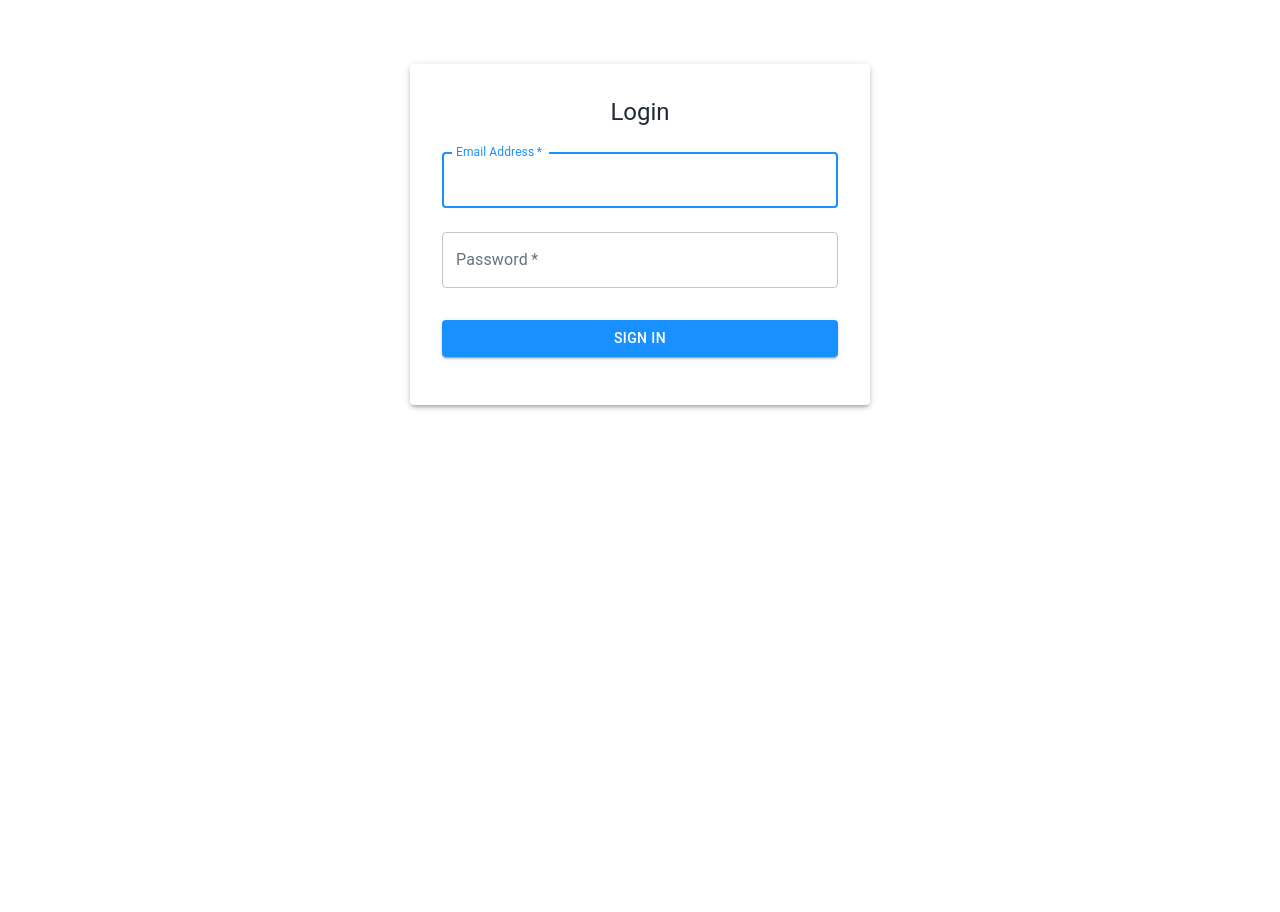
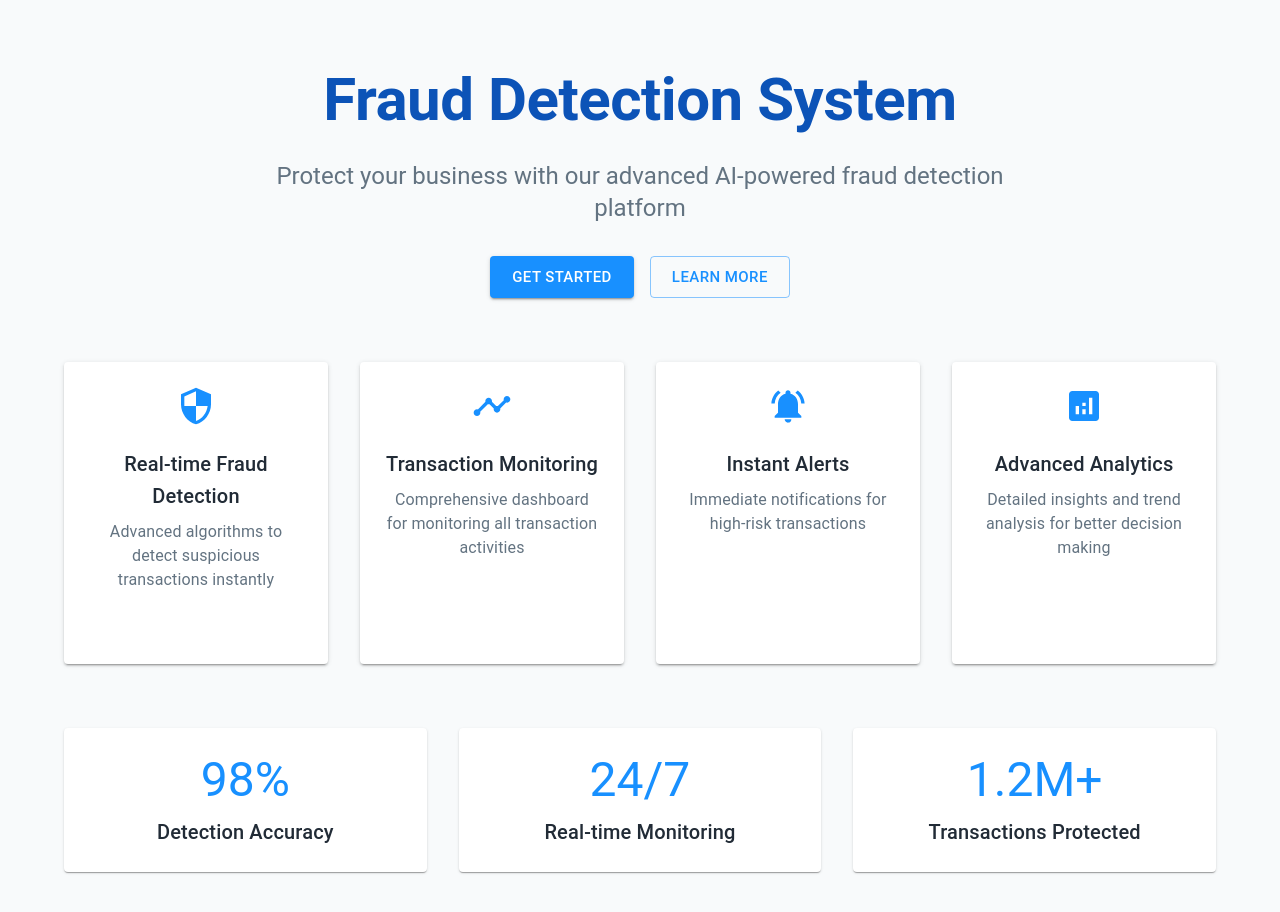
Before and after one commit to gazzaar/fraud-detection, a React (Vite) app: page / in a window 1280 px wide. Before the commit this address led to /login. Shown: the top 912 px of the page. Before the commit the page ends 864 px from the top, so only its background shows below. Built offline with nearby package versions, Linux system fonts and the light colour scheme.

Commit message:
feat: Add landing page

```diff
--- a/src/App.jsx
+++ b/src/App.jsx
@@ -4,6 +4,7 @@ import AlertSection from './components/AlertSection/AlertSection';
 import Login from './components/Auth/Login';
 import ProtectedRoute from './components/Auth/ProtectedRoute';
 import Dashboard from './components/Dashboard/Dashboard';
+import LandingPage from './components/LandingPage/LandingPage';
 import Layout from './components/Layout/Layout';
 import NotFound from './components/NotFound/NotFound';
 import TransactionList from './components/TransactionList/TransactionList';
@@ -50,9 +51,10 @@ const App = () => {
       <ThemeProvider>
         <BrowserRouter>
           <Routes>
+            <Route path="/" element={<LandingPage />} />
             <Route path="/login" element={<Login />} />
             <Route
-              path="/"
+              path="/dashboard"
               element={
                 <ProtectedRoute>
                   <Layout />
--- a/src/components/AlertSection/AlertSection.jsx
+++ b/src/components/AlertSection/AlertSection.jsx
@@ -1,7 +1,7 @@
 // import './AlertSection.css';
 import {
-  Box,
   Chip,
+  Container,
   FormControl,
   InputLabel,
   MenuItem,
@@ -18,6 +18,7 @@ import {
   Typography,
 } from '@mui/material';
 import { useState } from 'react';
+import styles from '../Dashboard/Dashboard.module.css';
 
 const AlertSection = ({ data }) => {
   const [severityFilter, setSeverityFilter] = useState('all');
@@ -57,12 +58,19 @@ const AlertSection = ({ data }) => {
   };
 
   return (
-    <Box>
-      <Typography variant="h4" component="h1" gutterBottom>
+    <Container maxWidth="xl">
+      <div className={styles.container}>
+        <div className={styles.header}>
+          <Typography variant="h4" component="h1">
             Fraud Alerts
           </Typography>
+        </div>
 
-      <Stack direction={{ xs: 'column', sm: 'row' }} spacing={2} sx={{ mb: 3 }}>
+        <Stack
+          direction={{ xs: 'column', sm: 'row' }}
+          spacing={2}
+          sx={{ mb: 3 }}
+        >
           <TextField
             label="Search"
             variant="outlined"
@@ -136,7 +144,8 @@ const AlertSection = ({ data }) => {
             </Table>
           </TableContainer>
         </Paper>
-    </Box>
+      </div>
+    </Container>
   );
 };
 
--- a/src/components/Auth/Login.jsx
+++ b/src/components/Auth/Login.jsx
@@ -20,7 +20,7 @@ const Login = () => {
     e.preventDefault();
     // Mock login - replace with actual API call
     login({ email });
-    navigate('/');
+    navigate('/dashboard');
   };
 
   return (
--- a/src/components/Auth/LoginChoice.jsx
+++ b/src/components/Auth/LoginChoice.jsx
@@ -39,14 +39,14 @@ const LoginChoice = () => {
         <Button
           variant="contained"
           size="large"
-          onClick={() => handleChoice('/')}
+          onClick={() => handleChoice('/dashboard')}
         >
           Go to Dashboard
         </Button>
         <Button
           variant="outlined"
           size="large"
-          onClick={() => handleChoice('/upload')}
+          onClick={() => handleChoice('/dashboard/upload')}
         >
           Upload Historical Data
         </Button>
--- /dev/null
+++ b/src/components/LandingPage/LandingPage.jsx
@@ -0,0 +1,139 @@
+import AnalyticsIcon from '@mui/icons-material/Analytics';
+import NotificationsActiveIcon from '@mui/icons-material/NotificationsActive';
+import SecurityIcon from '@mui/icons-material/Security';
+import TimelineIcon from '@mui/icons-material/Timeline';
+import { Box, Button, Container, Grid, Paper, Typography } from '@mui/material';
+import { useNavigate } from 'react-router-dom';
+
+const LandingPage = () => {
+  const navigate = useNavigate();
+
+  const features = [
+    {
+      icon: <SecurityIcon sx={{ fontSize: 40 }} />,
+      title: 'Real-time Fraud Detection',
+      description:
+        'Advanced algorithms to detect suspicious transactions instantly',
+    },
+    {
+      icon: <TimelineIcon sx={{ fontSize: 40 }} />,
+      title: 'Transaction Monitoring',
+      description:
+        'Comprehensive dashboard for monitoring all transaction activities',
+    },
+    {
+      icon: <NotificationsActiveIcon sx={{ fontSize: 40 }} />,
+      title: 'Instant Alerts',
+      description: 'Immediate notifications for high-risk transactions',
+    },
+    {
+      icon: <AnalyticsIcon sx={{ fontSize: 40 }} />,
+      title: 'Advanced Analytics',
+      description:
+        'Detailed insights and trend analysis for better decision making',
+    },
+  ];
+
+  return (
+    <Box sx={{ bgcolor: 'background.default', minHeight: '100vh' }}>
+      <Container maxWidth="lg">
+        {/* Hero Section */}
+        <Box sx={{ py: 8, textAlign: 'center' }}>
+          <Typography
+            variant="h2"
+            component="h1"
+            sx={{
+              mb: 3,
+              fontWeight: 700,
+              color: 'primary.dark',
+            }}
+          >
+            Fraud Detection System
+          </Typography>
+          <Typography
+            variant="h5"
+            sx={{ mb: 4, color: 'text.secondary', maxWidth: 800, mx: 'auto' }}
+          >
+            Protect your business with our advanced AI-powered fraud detection
+            platform
+          </Typography>
+          <Button
+            variant="contained"
+            size="large"
+            onClick={() => navigate('/login')}
+            sx={{ mr: 2 }}
+          >
+            Get Started
+          </Button>
+          <Button
+            variant="outlined"
+            size="large"
+            onClick={() => navigate('/about')}
+          >
+            Learn More
+          </Button>
+        </Box>
+
+        {/* Features Section */}
+        <Grid container spacing={4} sx={{ mb: 8 }}>
+          {features.map((feature, index) => (
+            <Grid item xs={12} sm={6} md={3} key={index}>
+              <Paper
+                sx={{
+                  p: 3,
+                  height: '100%',
+                  textAlign: 'center',
+                  transition: 'transform 0.2s',
+                  '&:hover': {
+                    transform: 'translateY(-4px)',
+                  },
+                }}
+                elevation={2}
+              >
+                <Box sx={{ color: 'primary.main', mb: 2 }}>{feature.icon}</Box>
+                <Typography variant="h6" sx={{ mb: 1 }}>
+                  {feature.title}
+                </Typography>
+                <Typography color="text.secondary">
+                  {feature.description}
+                </Typography>
+              </Paper>
+            </Grid>
+          ))}
+        </Grid>
+
+        {/* Statistics Section */}
+        <Box sx={{ py: 6, textAlign: 'center' }}>
+          <Grid container spacing={4}>
+            <Grid item xs={12} md={4}>
+              <Paper sx={{ p: 3 }}>
+                <Typography variant="h3" color="primary.main" sx={{ mb: 1 }}>
+                  98%
+                </Typography>
+                <Typography variant="h6">Detection Accuracy</Typography>
+              </Paper>
+            </Grid>
+            <Grid item xs={12} md={4}>
+              <Paper sx={{ p: 3 }}>
+                <Typography variant="h3" color="primary.main" sx={{ mb: 1 }}>
+                  24/7
+                </Typography>
+                <Typography variant="h6">Real-time Monitoring</Typography>
+              </Paper>
+            </Grid>
+            <Grid item xs={12} md={4}>
+              <Paper sx={{ p: 3 }}>
+                <Typography variant="h3" color="primary.main" sx={{ mb: 1 }}>
+                  1.2M+
+                </Typography>
+                <Typography variant="h6">Transactions Protected</Typography>
+              </Paper>
+            </Grid>
+          </Grid>
+        </Box>
+      </Container>
+    </Box>
+  );
+};
+
+export default LandingPage;
--- a/src/components/Layout/Layout.jsx
+++ b/src/components/Layout/Layout.jsx
@@ -1,11 +1,4 @@
-import {
-  AppBar,
-  Box,
-  Button,
-  Container,
-  Toolbar,
-  Typography,
-} from '@mui/material';
+import { AppBar, Box, Button, Toolbar, Typography } from '@mui/material';
 import { NavLink, Outlet } from 'react-router-dom';
 import { useAuth } from '../../context/AuthContext';
 import styles from './Layout.module.css';
@@ -33,7 +26,7 @@ const Layout = () => {
           </Typography>
           <Box sx={{ flexGrow: 2, display: 'flex', gap: 3 }}>
             <NavLink
-              to="/"
+              to="/dashboard"
               end
               className={({ isActive }) =>
                 `${styles.navLink} ${isActive ? styles.activeLink : ''}`
@@ -42,7 +35,7 @@ const Layout = () => {
               Dashboard
             </NavLink>
             <NavLink
-              to="/upload"
+              to="/dashboard/upload"
               className={({ isActive }) =>
                 `${styles.navLink} ${isActive ? styles.activeLink : ''}`
               }
@@ -50,7 +43,7 @@ const Layout = () => {
               Upload Data
             </NavLink>
             <NavLink
-              to="/transactions"
+              to="/dashboard/transactions"
               className={({ isActive }) =>
                 `${styles.navLink} ${isActive ? styles.activeLink : ''}`
               }
@@ -58,7 +51,7 @@ const Layout = () => {
               Transactions
             </NavLink>
             <NavLink
-              to="/alerts"
+              to="/dashboard/alerts"
               className={({ isActive }) =>
                 `${styles.navLink} ${isActive ? styles.activeLink : ''}`
               }
@@ -71,17 +64,8 @@ const Layout = () => {
           </Button>
         </Toolbar>
       </AppBar>
-      <Box
-        component="main"
-        sx={{
-          flexGrow: 2,
-          bgcolor: 'grey.51',
-          p: 4,
-        }}
-      >
-        <Container maxWidth="lg">
-          <Outlet />
-        </Container>
+      <Box component="main" sx={{ flexGrow: 1, py: 3 }}>
+        <Outlet />
       </Box>
     </Box>
   );
--- a/src/components/NotFound/NotFound.jsx
+++ b/src/components/NotFound/NotFound.jsx
@@ -9,7 +9,7 @@ const NotFound = () => {
       <p className={styles.message}>
         The page you&apos;re looking for doesn&apos;t exist or has been moved.
       </p>
-      <Link to="/" className={styles.link}>
+      <Link to="/dashboard" className={styles.link}>
         Back to Dashboard
       </Link>
     </div>
--- a/src/components/TransactionList/TransactionList.jsx
+++ b/src/components/TransactionList/TransactionList.jsx
@@ -1,7 +1,7 @@
 // import './TransactionList.css';
 
 import {
-  Box,
+  Container,
   FormControl,
   InputLabel,
   MenuItem,
@@ -18,6 +18,7 @@ import {
   Typography,
 } from '@mui/material';
 import { useState } from 'react';
+import styles from '../Dashboard/Dashboard.module.css';
 
 const TransactionList = ({ data }) => {
   const [riskFilter, setRiskFilter] = useState('all');
@@ -43,12 +44,19 @@ const TransactionList = ({ data }) => {
   );
 
   return (
-    <Box>
-      <Typography variant="h4" component="h1" gutterBottom>
+    <Container maxWidth="xl">
+      <div className={styles.container}>
+        <div className={styles.header}>
+          <Typography variant="h4" component="h1">
             Transactions
           </Typography>
+        </div>
 
-      <Stack direction={{ xs: 'column', sm: 'row' }} spacing={2} sx={{ mb: 3 }}>
+        <Stack
+          direction={{ xs: 'column', sm: 'row' }}
+          spacing={2}
+          sx={{ mb: 3 }}
+        >
           <TextField
             label="Search"
             variant="outlined"
@@ -116,7 +124,8 @@ const TransactionList = ({ data }) => {
             </Table>
           </TableContainer>
         </Paper>
-    </Box>
+      </div>
+    </Container>
   );
 };
 
```
Lines whose indentation alone changed are shown as unchanged.
